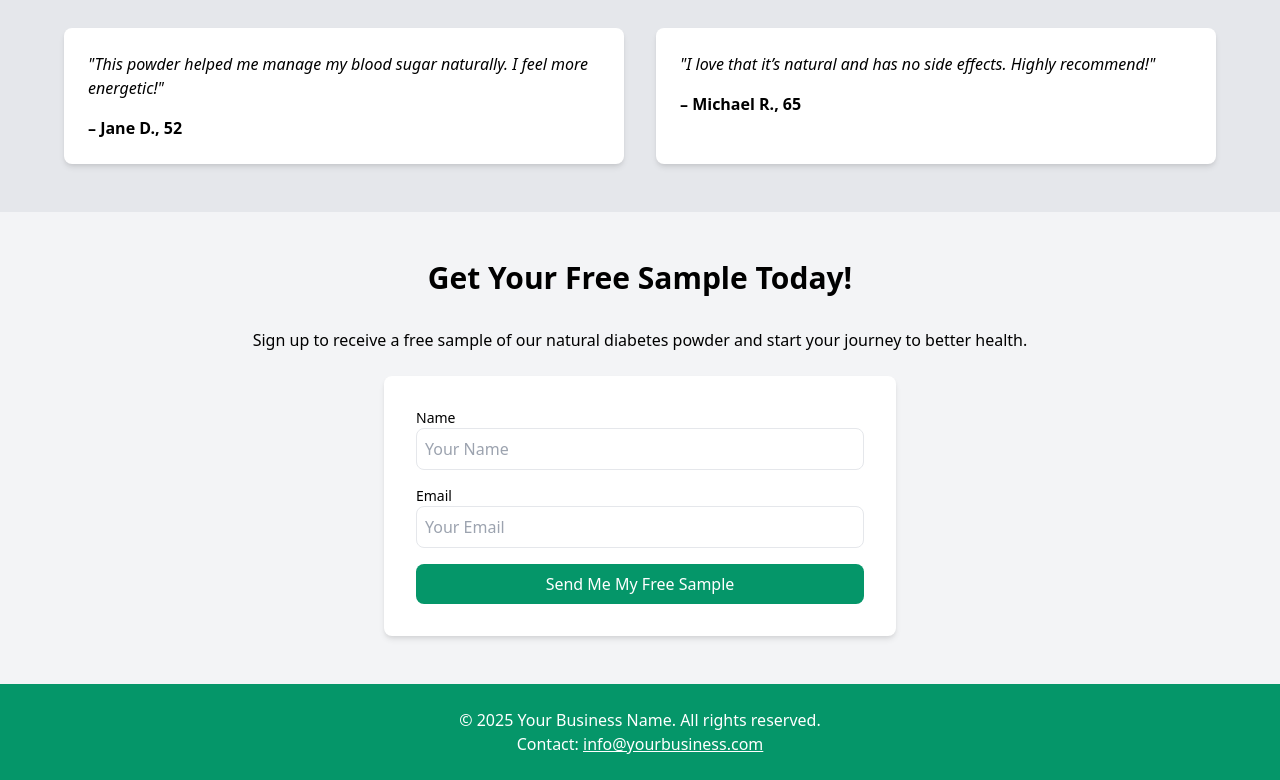
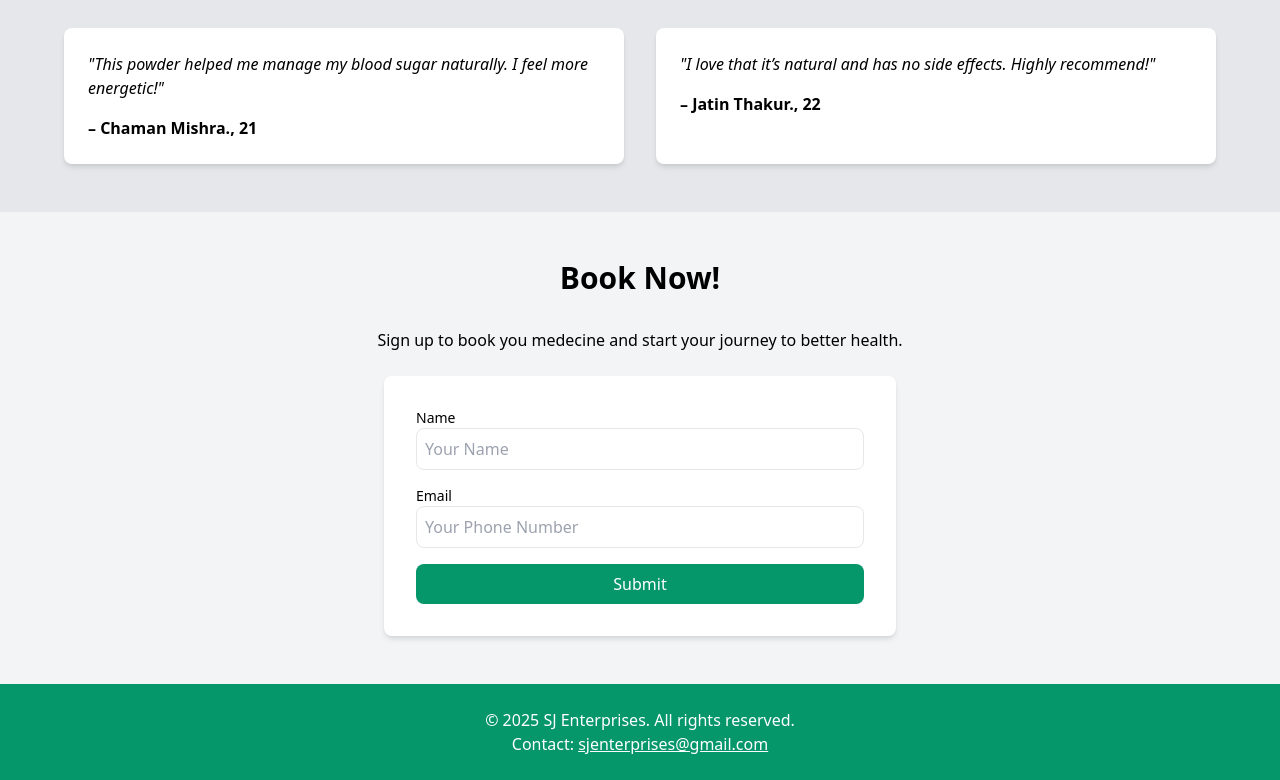
Before and after one commit to Jatin132003/website, a plain HTML site: page index.html in a window 1280 px wide. Shown: the part 700-1480 px from the top of the page. Drawn offline with nearby package versions, Linux system fonts and the light colour scheme.

Commit message:
Update index.html

```diff
--- a/index.html
+++ b/index.html
@@ -5,7 +5,7 @@
   <meta name="viewport" content="width=device-width, initial-scale=1.0">
   <meta name="description" content="Natural diabetes powder made from plant-based ingredients to support healthy blood sugar levels with no side effects.">
   <meta name="keywords" content="natural diabetes remedy, diabetes powder, plant-based diabetes solution, blood sugar support">
-  <meta name="author" content="Your Business Name">
+  <meta name="author" content="SJ Enterprises ">
   <title>Natural Diabetes Powder | Support Healthy Blood Sugar</title>
   <link href="https://cdn.jsdelivr.net/npm/tailwindcss@2.2.19/dist/tailwind.min.css" rel="stylesheet">
 </head>
@@ -42,19 +42,19 @@
     <div class="max-w-6xl mx-auto grid grid-cols-1 md:grid-cols-2 gap-8">
       <div class="bg-white p-6 rounded-lg shadow-md">
         <p class="italic mb-4">"This powder helped me manage my blood sugar naturally. I feel more energetic!"</p>
-        <p class="font-semibold">– Jane D., 52</p>
+        <p class="font-semibold">– Chaman Mishra., 21</p>
       </div>
       <div class="bg-white p-6 rounded-lg shadow-md">
         <p class="italic mb-4">"I love that it’s natural and has no side effects. Highly recommend!"</p>
-        <p class="font-semibold">– Michael R., 65</p>
+        <p class="font-semibold">– Jatin Thakur., 22</p>
       </div>
     </div>
   </section>
 
   <!-- Lead Capture Form -->
   <section id="lead-form" class="py-12 px-4 max-w-6xl mx-auto">
-    <h2 class="text-3xl font-bold text-center mb-8">Get Your Free Sample Today!</h2>
-    <p class="text-center mb-6">Sign up to receive a free sample of our natural diabetes powder and start your journey to better health.</p>
+    <h2 class="text-3xl font-bold text-center mb-8">Book Now!</h2>
+    <p class="text-center mb-6">Sign up to book you medecine and start your journey to better health.</p>
     <div class="bg-white p-8 rounded-lg shadow-md max-w-lg mx-auto">
       <div action="#" class="space-y-4">
         <div>
@@ -63,17 +63,17 @@
         </div>
         <div>
           <label for="email" class="block text-sm font-medium">Email</label>
-          <input type="email" id="email" name="email" class="w-full p-2 border rounded-lg" placeholder="Your Email" required>
+          <input type="email" id="email" name="email" class="w-full p-2 border rounded-lg" placeholder="Your Phone Number" required>
         </div>
-        <button onclick="submitForm()" class="w-full bg-green-600 text-white py-2 rounded-lg hover:bg-green-700 transition">Send Me My Free Sample</button>
+        <button onclick="submitForm()" class="w-full bg-green-600 text-white py-2 rounded-lg hover:bg-green-700 transition">Submit</button>
       </div>
     </div>
   </section>
 
   <!-- Footer -->
   <footer class="bg-green-600 text-white py-6 text-center">
-    <p>&copy; 2025 Your Business Name. All rights reserved.</p>
-    <p>Contact: <a href="mailto:info@yourbusiness.com" class="underline">info@yourbusiness.com</a></p>
+    <p>&copy; 2025 SJ Enterprises. All rights reserved.</p>
+    <p>Contact: <a href="mailto:info@yourbusines.com" class="underline">sjenterprises@gmail.com</a></p>
   </footer>
 
   <script>
```
